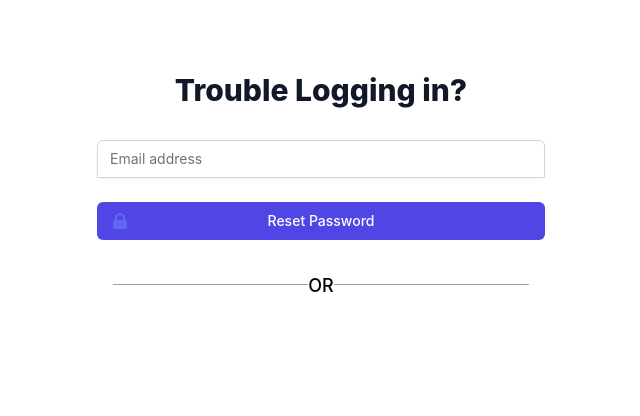
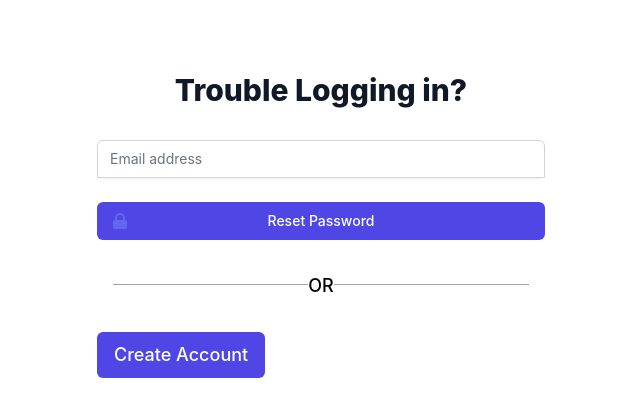
Before and after one commit to COS301-SE-2022/CryptoHub, a Next.js app in the folder client/: page /forgotPassword in a window 1280 px wide. Shown: the top 416 px of the page, without its empty margins (319-959 px from the left). Built offline with nearby package versions, Linux system fonts and the light colour scheme.

Commit message:
Update forgotPassword.js

```diff
--- a/client/pages/forgotPassword.js
+++ b/client/pages/forgotPassword.js
@@ -74,6 +74,19 @@ function forgotPassword() {
                   </div>
                 </div>
 
+                <div>
+                  <button
+                    type="submit"
+                    className="group relative flex justify-center py-2 px-4 border border-transparent text-lg font-medium rounded-md text-white bg-indigo-600 hover:bg-indigo-700 focus:outline-none focus:ring-2 focus:ring-offset-2 focus:ring-indigo-500"
+                  >
+                    {loading ? (
+                      <p className="text-indigo-200">Loading...</p>
+                    ) : (
+                      <p>Create Account</p>
+                    )}
+                  </button>
+                </div>
+
               </form>
               {/* {error ? (
                 <h2 className="text-center text-sm font-semibold text-red-500">
```
